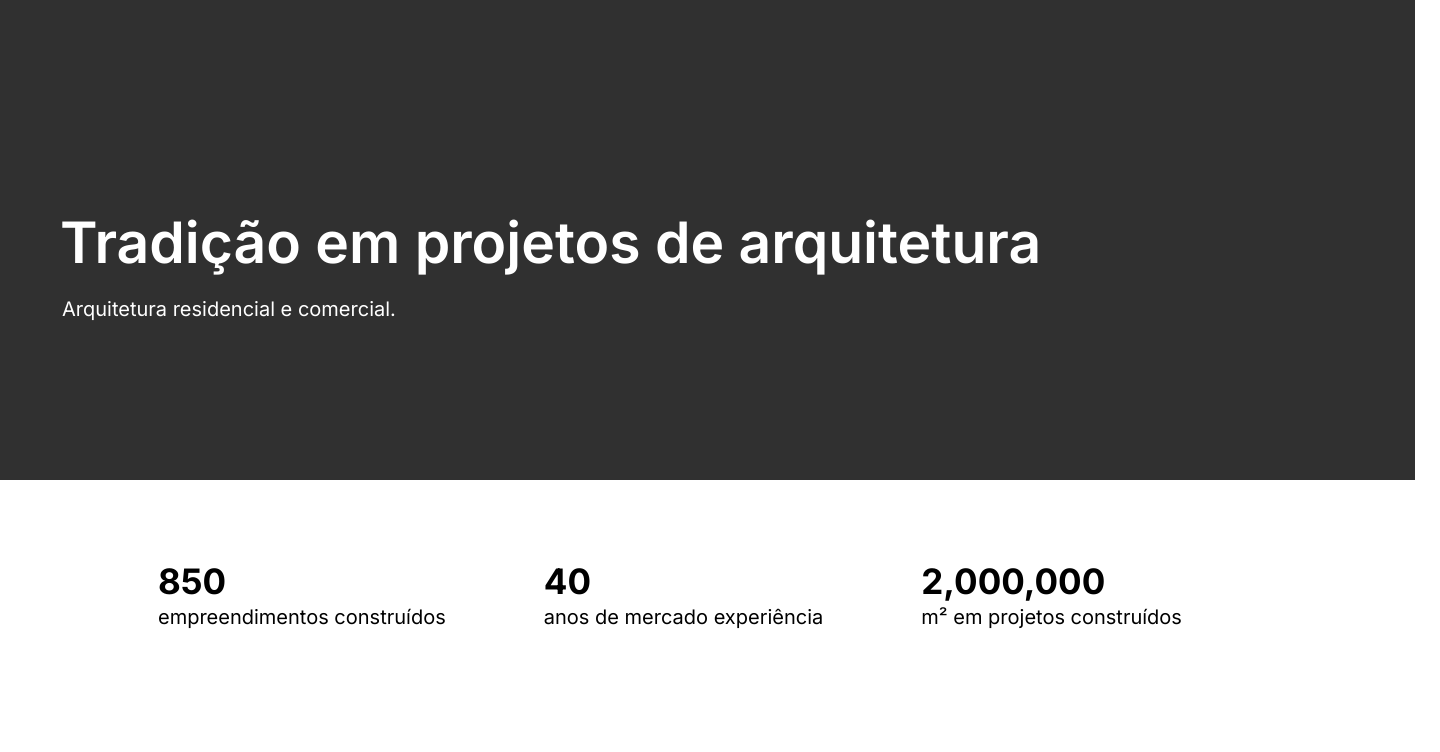
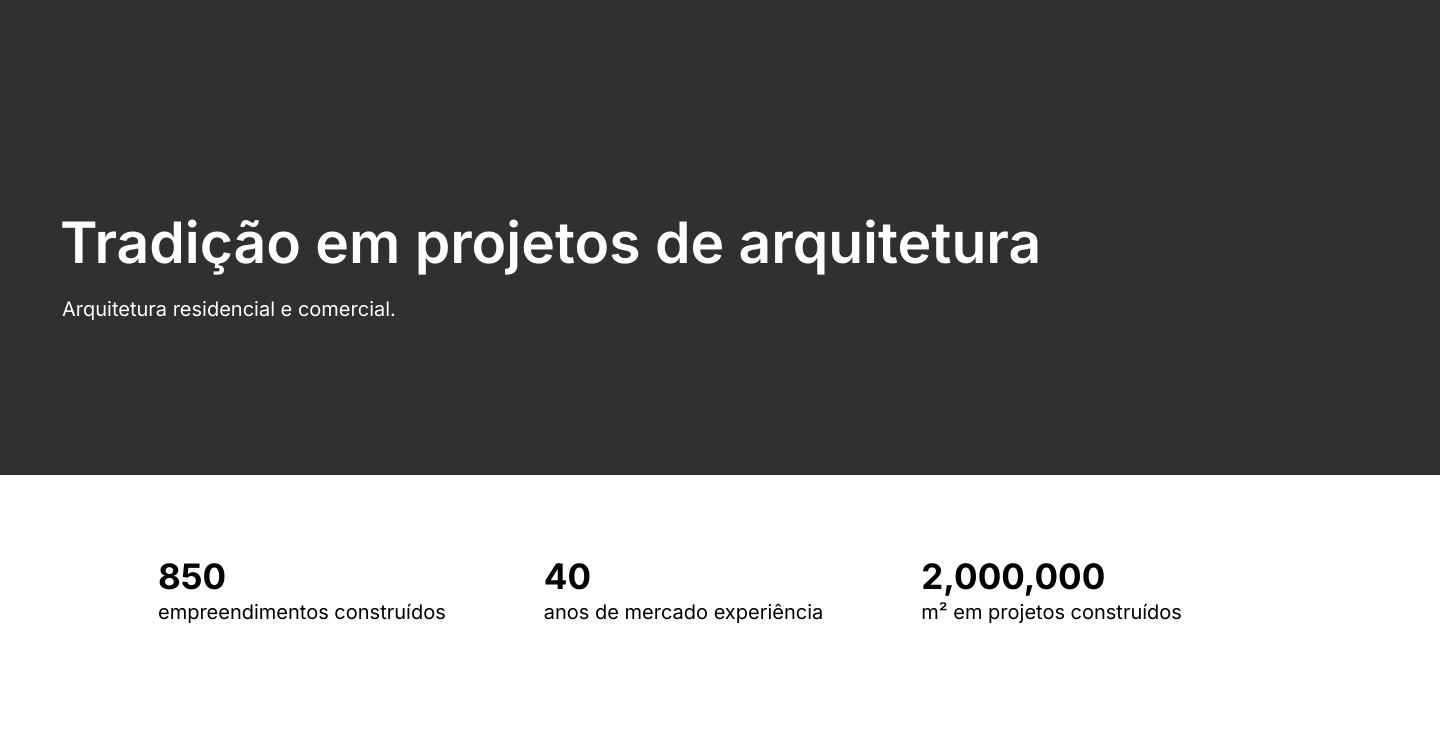
Before and after one commit to KelBaker/Desafio-1---Resolu-ao, a plain HTML site: page index.html in a window 1280 px wide. Shown: the top 752 px of the page, 1440 px wide, since content can reach past the window. Drawn offline with Linux system fonts and the light colour scheme.

Commit message:
Versao Inicial

```diff
--- a/style.css
+++ b/style.css
@@ -4,10 +4,15 @@
 }
 
 #menusuperior {
-    width: 1415px;
-    height: 480px;
+    width: 1440px;
+    height: 475px;
     color: #ffffff;
     background-color: #303030;
+}
+
+body {
+    overflow-x: hidden;
+
 }
 
 #titulo-menusuperior {
@@ -72,6 +77,7 @@
     background-color: #303030;
     padding-top: 100px;
     padding-bottom: 100px;
+
 }
 
 #titulo-formulario{
```
